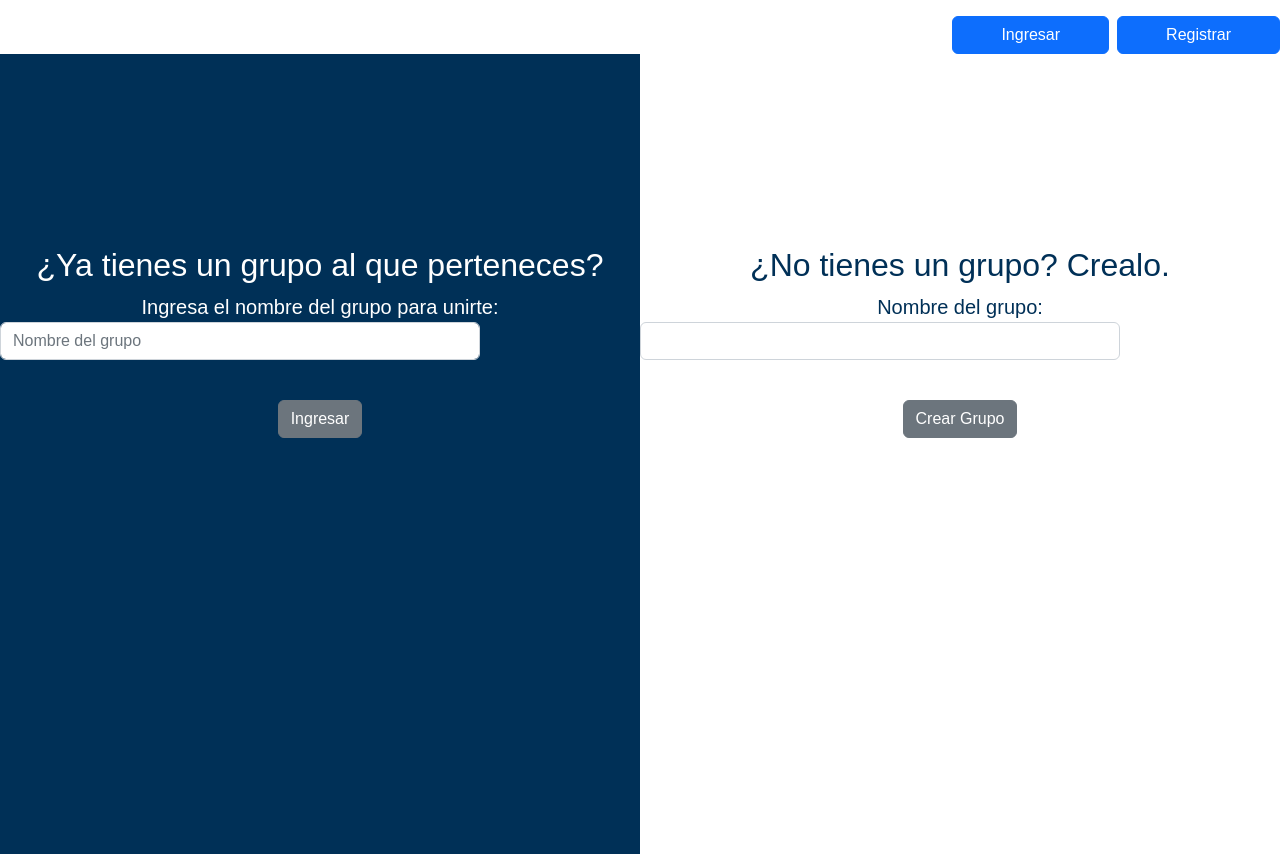
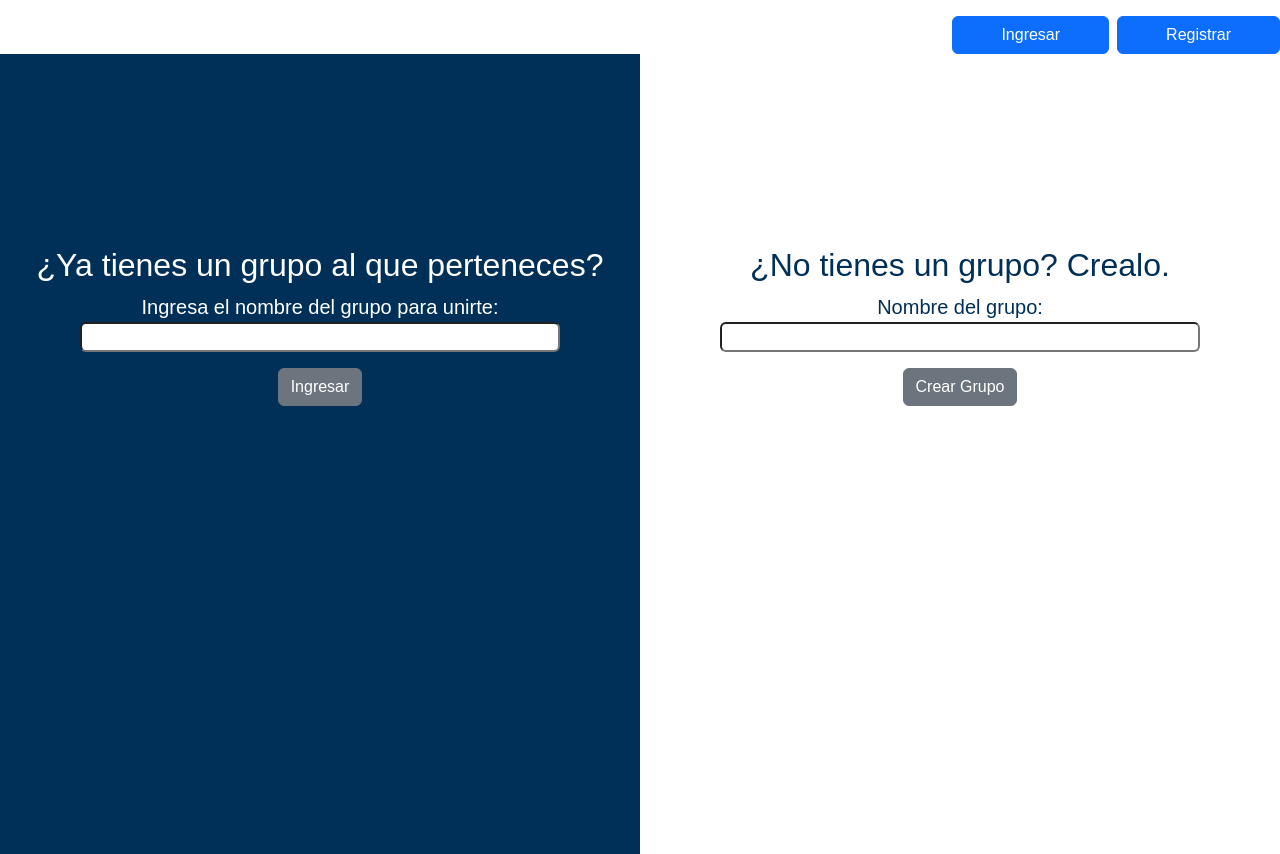
Before and after one commit to EstebanBenitez/CodigoModaReact, a React (Create React App) app: page /home in a window 1280 px wide. Built offline with nearby package versions, Linux system fonts and the light colour scheme.

Commit message:
Se suben cambios

```diff
--- a/src/components/AddGroup.jsx
+++ b/src/components/AddGroup.jsx
@@ -1,8 +1,11 @@
 import { useState } from "react"
+import { useNavigate } from "react-router-dom";
 
 export const AddGroup = () => {
 
     const [inputValue, setInputValue] = useState();
+    const navigate = useNavigate();
+
 
     const onInputChange = ( { target } ) => {
         // console.log( target.value );
@@ -18,6 +21,13 @@ export const AddGroup = () => {
 
         localStorage.setItem("grupo", JSON.stringify(grupos));
 
+        let grupo = grupos.includes (inputValue, 0)
+
+        if (grupo === true){
+            console.log(grupo)
+            return navigate("/register")
+        }
+
     }
 
     return (
@@ -30,7 +40,7 @@ export const AddGroup = () => {
             type="text"
             value= { inputValue }
             onChange={ onInputChange }
-            className="form-control w-75"
+            className="w-75 rounded"
             aria-label="Small"
             aria-describedby="Small"
         />
--- a/src/components/SearchGroup.jsx
+++ b/src/components/SearchGroup.jsx
@@ -26,7 +26,7 @@ export const SearchGroup = () => {
             console.log(group)
             return navigate("/register");
         }else {
-            return alert("El grupo no existe, verifica que esté bien escrito o crealo")
+            return alert("El grupo no existe, verifica que est bien escrito o crealo")
         };
 
 
@@ -41,10 +41,9 @@ export const SearchGroup = () => {
             type="text"
             value={ inputValue }
             onChange={ onInputChange }
-            className="form-control w-75"
+            className="w-75 rounded"
             aria-label="Small"
             aria-describedby="Small"
-            placeholder="Nombre del grupo"
         />
         <br />
         <button onClick={ _ => onSubmit() } className="btn btn-secondary mt-3">Ingresar</button>
--- a/src/views/Login.jsx
+++ b/src/views/Login.jsx
@@ -4,7 +4,7 @@ import "../components/styles/Login.css";
 
 function Login() {
 
-    const [Relaciones,setDatos] =useState({
+    const [Relaciones, setDatos] =useState({
 
       clave:``,
       correo:``
```
